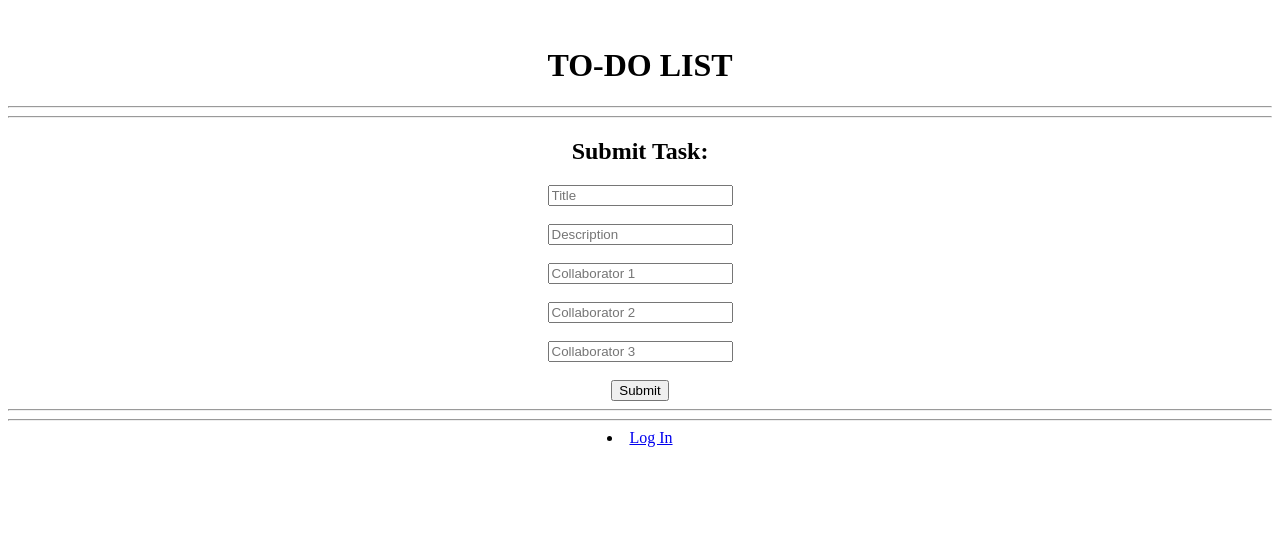
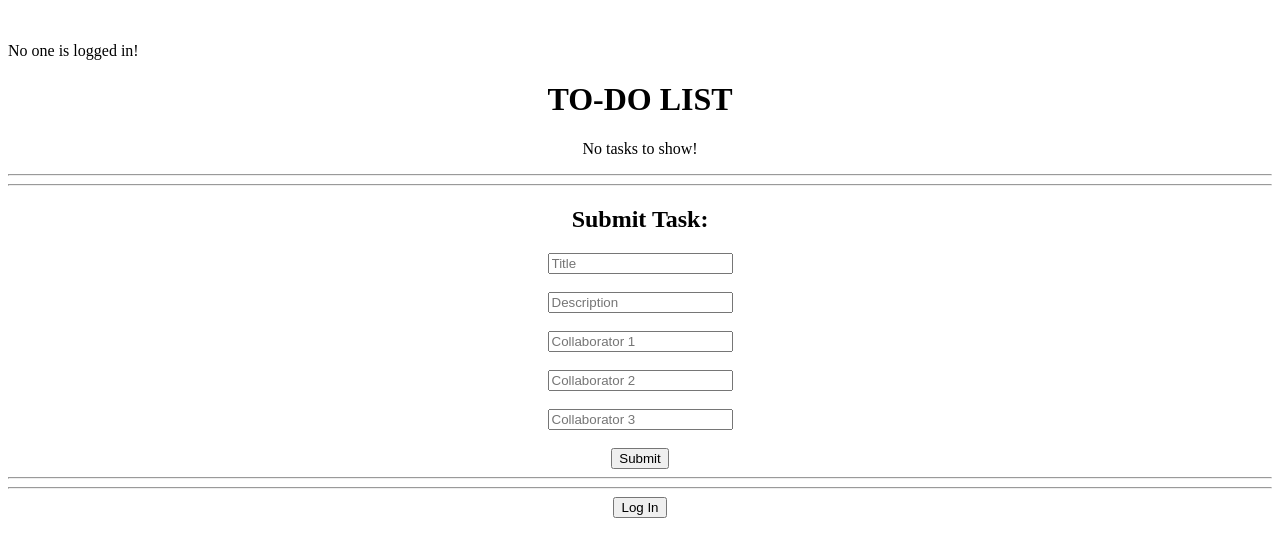
Before and after one commit to ysaralee/social-todo-django, a Django app: page /tasks/ in a window 1280 px wide. Shown: the top 557 px of the page. Run offline with Django 3.2, Linux system fonts and the light colour scheme.

Commit message:
Fixed task bug. Implemented logout button.

```diff
--- a/social_todo/urls.py
+++ b/social_todo/urls.py
@@ -23,6 +23,6 @@ urlpatterns = [
     url(r'^tasks/', include('tasks.urls')),
     url(r'^admin/', admin.site.urls),
     url(r'^login/', views.login, name='login'),
-    url(r'^logout/', views.logout, name='logout'),
+    url(r'^logout/', views.logout),
     url(r'^register/', views.register, name='logout')
 ]
--- a/social_todo/views.py
+++ b/social_todo/views.py
@@ -2,6 +2,7 @@ from django.shortcuts import render
 from django.http import HttpResponse
 from django.contrib.auth.models import User
 from django.contrib.auth import authenticate, login as django_login
+from django.contrib.auth import logout as django_logout
 import datetime
 
 # Create your views here.
@@ -25,6 +26,7 @@ def login(request):
         return render(request, "index.html", {'errors':"The email/password combination is incorrect!"})
 
 def logout(request):
+    django_logout(request)
     return render(request, "index.html")
 
 def register(request):
--- a/tasks/templates/tasks.html
+++ b/tasks/templates/tasks.html
@@ -1,30 +1,50 @@
 <html>
-<form action="/tasks/" method="post">
     <head><title>CPSC 113 Social To-Do App</title></head><br>
+    {% if user.is_authenticated %}
+    <center><h3>Welcome, {{user.get_username}}!</h3></center>
+        {% else %}
+            <p>No one is logged in!</p>
+    {% endif %}
     <h1><b><center>TO-DO LIST</center></b></h1>
     {% csrf_token %}
+    {% if task_list %}
+        {% for task in task_list %}
+        <li class="tasks-list-item">
+            <span class="task-title">{{this.title}}</span>
+            <form method="post">
+            <input type="button" name="delete-task" class="delete-task" value="Delete">
+            </form>
+            <form method="post">
+            <input type="button" name="toggle-task" class="toggle-task" value="Mark complete">
+            </form>
+        </li>
+        {% endfor %}
+        {% else %}
+            <center><p>No tasks to show!</p></center>
+    {% endif %}
     <hr>
     <hr>
     <h2><b><center>Submit Task:</center></b></h2>
-            {% if errors %}
-                {{errors}}
-            {% endif %}
-        <form action="/tasks/create" method="POST" class="submittask">
+        <form action="/tasks/create" method="POST">
             {% csrf_token %}
             <center><input name="title" class = "title" placeholder = "Title"></center><br>
             <center><input name="description" class = "description" placeholder = "Description"></center><br>
             <center><input type="collaborator" class="collaborator" placeholder = "Collaborator 1"></center><br>
             <center><input type="collaborator" class="collaborator" placeholder = "Collaborator 2"></center><br>
             <center><input type="collaborator" class="collaborator" placeholder = "Collaborator 3"></center><br>
-            <center><input type="submit" value="Submit">
+            <center><input type="submit" class="create-task-submit" value="Submit">
         </form>
     <hr>
     <hr>
         {% if user.is_authenticated %}
-            <li><a href="{%url 'logout'%}?next=/">Log Out</a></li>
+            <form action="/logout/" method="POST">
+            {% csrf_token %}
+            <center><input type="submit" value="Log Out">
+            </form>
         {% else %}
-            <li><a href="/login/?next=/">Log In</a></li>
+            <form action="/index/" method="POST">
+            {% csrf_token %}
+            <center><input type="submit" value="Log In">
+            </form>
         {% endif %}
-
-</form>
 </html>
--- a/tasks/urls.py
+++ b/tasks/urls.py
@@ -1,10 +1,9 @@
 from django.conf.urls import url
 from django.conf.urls import include, url
 from django.contrib import admin
-from django.contrib.auth import views as auth_views
 from . import views
 
 urlpatterns = [
     url(r'^$', views.index, name='index'),
-    url(r'^create', views.submittask, name='submittask')
+    url(r'^create', views.submittask, name='submittask'),
 ]
--- a/tasks/views.py
+++ b/tasks/views.py
@@ -2,6 +2,8 @@ from django.shortcuts import render
 from django.http import HttpResponse
 from django.http import HttpResponseRedirect
 from django.contrib.auth.models import User
+from django.contrib.auth import logout as django_logout
+from .models import Task
 import datetime
 
 
@@ -10,22 +12,15 @@ import datetime
 def index(request):
     return render(request, 'tasks.html')
 
+    task_list = Task.objects.all()
+    return render(request, 'index.html', {'task_list': task_list})
+
 def submittask(request):
     # create a form instance and populate it with data from the request:
-    # current_user = request.user
-    # title = request.POST['title']
-    # description = request.POST['description']
-    # # collaborators = request.POST['collaborators']
-    # task = Task.objects.create_task(current_user, title, description)
-    # # check whether it's valid:
-    # if task is not None:
-    #     if form.is_valid():
-    #         # process the data in form.cleaned_data as required
-    #         # ...
-    #         # redirect to a new URL:
-    #         return render(request, 'tasks.html', {'form': form})
-    #     else:
-    #         return render(request, 'tasks.html', {'errors': "Error with tasks."})
-    # else:
-    #     return render(request, 'tasks.html', {'errors': "Please fill out all the categories necessary."})
-    return HttpResponseRedirect('http://www.facebook.com')
+    current_user = request.user
+    title = request.POST['title']
+    description = request.POST['description']
+    # collaborators = request.POST['collaborators']
+    task = Task.objects.create_task(current_user, title, description)
+
+    return render(request, 'tasks.html')
```
